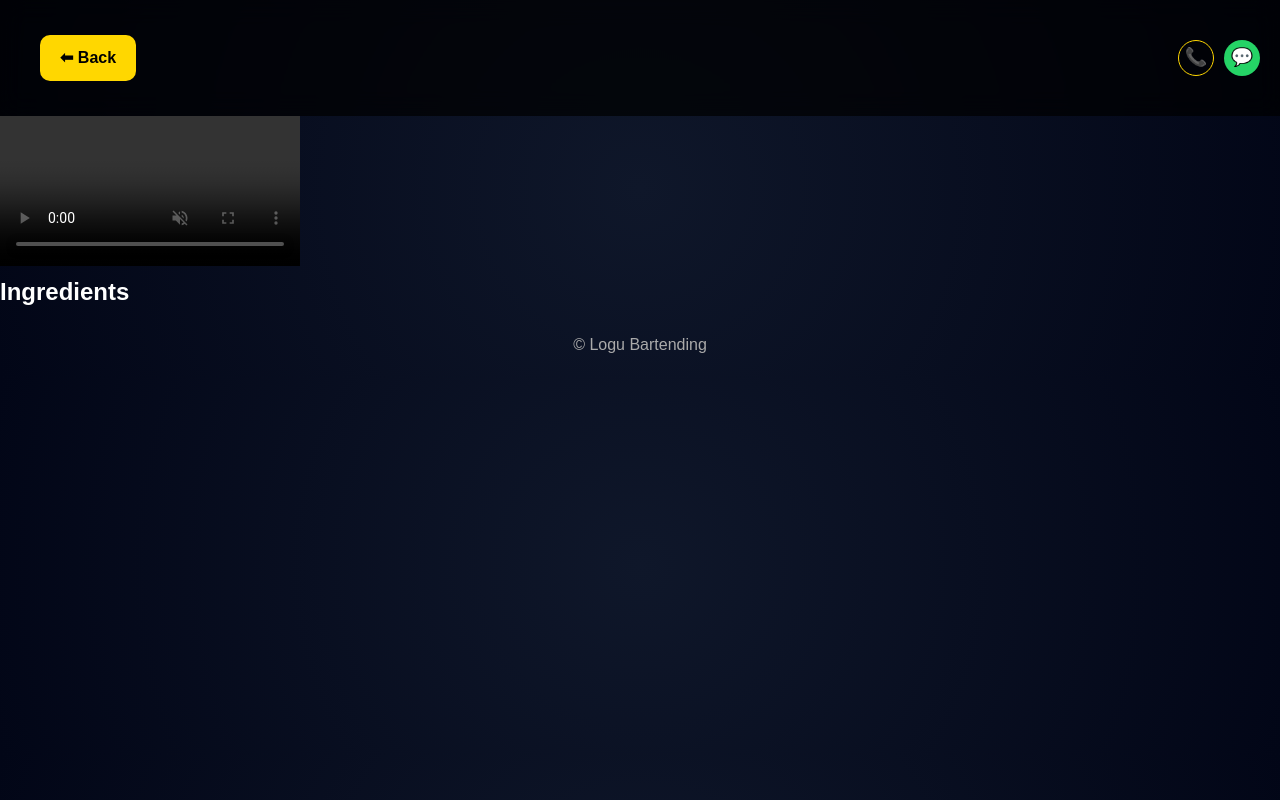
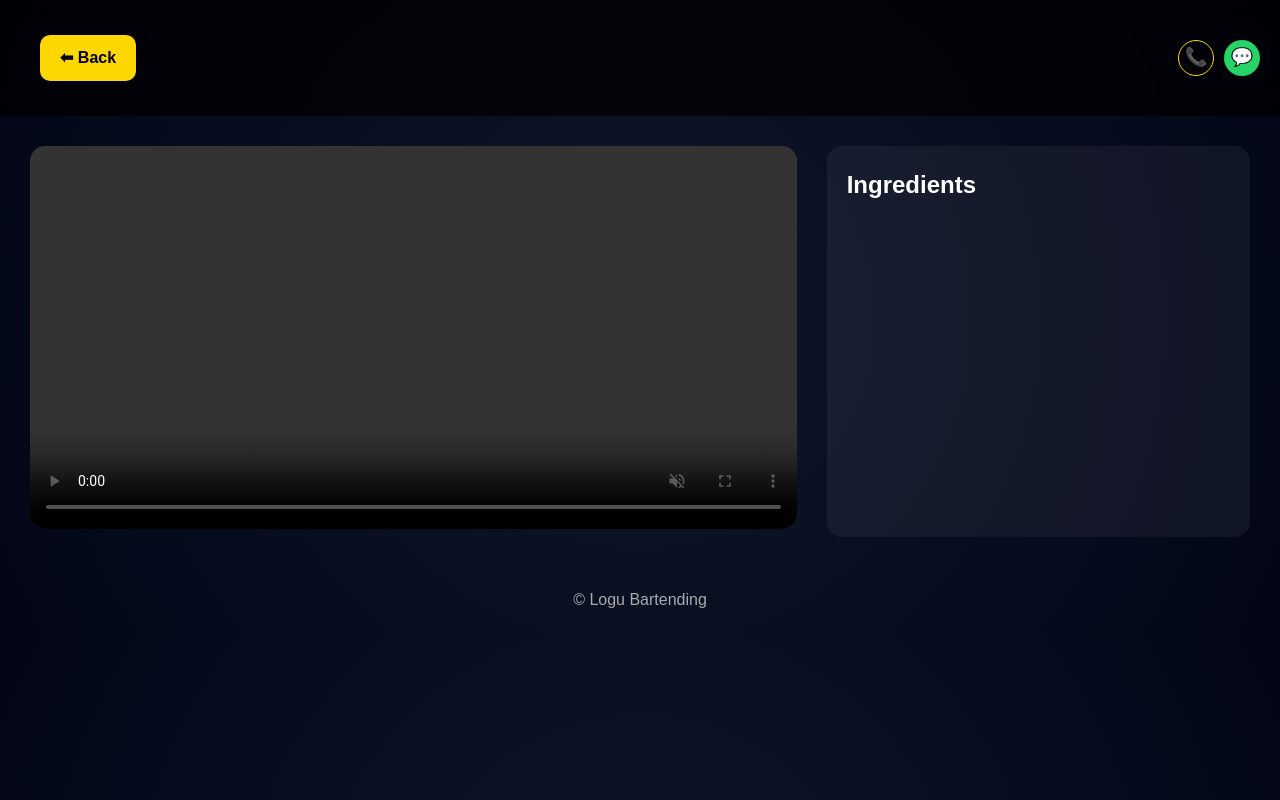
Before and after one commit to sandeepabishek95-cloud/Loganathan_teamsindiajuggllers.com, a plain HTML site: page cocktail.html in a window 1280 px wide. Drawn offline with Linux system fonts and the light colour scheme.

Commit message:
Update cocktail.html

```diff
--- a/cocktail.html
+++ b/cocktail.html
@@ -10,23 +10,26 @@
 
 <nav class="navbar">
 <a href="index.html" class="back-btn">⬅ Back</a>
-
 <div class="nav-actions">
 <a href="tel:+917010022388" class="call-btn">📞</a>
 <a href="https://wa.me/917010022388" class="wa-btn">💬</a>
 </div>
 </nav>
 
-<div class="cocktail-video-section">
-  <video id="video" autoplay muted loop controls></video>
-  <div class="ingredients-scroll">
+<h1 id="title" class="cocktail-title"></h1>
+
+<div class="video-layout">
+  <div class="video">
+    <video id="video" autoplay muted loop controls></video>
+  </div>
+
+  <div class="ingredients">
     <h2>Ingredients</h2>
     <ul id="ingredients"></ul>
   </div>
 </div>
 
 <footer>© Logu Bartending</footer>
-
 <script src="script.js"></script>
 </body>
 </html>
```
